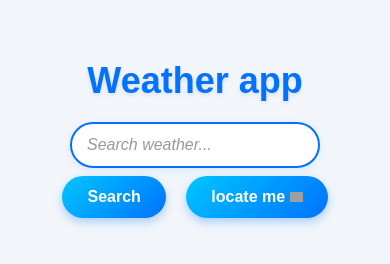
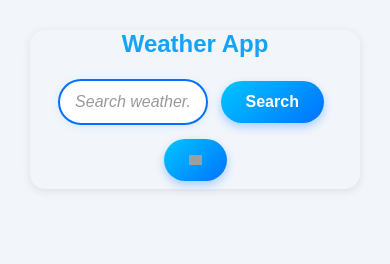
Before and after one commit to ManishGhimire101/weather-app, a plain HTML site: page index.html in a window 390 px wide. Drawn offline with Linux system fonts and the light colour scheme; no server answers; grey boxes are pictures that could not be loaded.

Commit message:
fixed bugs and updated effects

```diff
--- a/index.html
+++ b/index.html
@@ -7,14 +7,22 @@
     <link rel="stylesheet" href="style.css" />
   </head>
   <body>
-    <div class="center">
-      <h1>Weather app</h1>
-      <input type="text" id="input" placeholder="Search weather..." />
-      <button class="button" onclick="getInput()">Search</button>
-      <button class="button" onclick="getLocate()">locate me <img src="https://www.svgrepo.com/show/513213/location-pin.svg" width="13px"  alt="location"></button>
-    </div>
+    <header>
+      <nav>
+        <div class="nav-bar">
+          <h1 class="logo">Weather App</h1>
 
-    <div class="container">
+          <div class="search-area">
+            <input type="text" id="input" placeholder="Search weather..." />
+            <button class="button" onclick="getInput()">Search</button>
+            <button class="button" onclick="getLocate()"><img src="https://www.svgrepo.com/show/513213/location-pin.svg" width="13px"  alt="location"></button>
+          </div>
+        </div>
+      </nav>
+    </header>
+
+
+    <div class="container" id="main">
       <!-- LEFT -->
       <div class="forecast-card">
         <h3>7-Day Forecast</h3>
--- a/script.js
+++ b/script.js
@@ -169,4 +169,9 @@ function getData(element) {
   const lon = parseFloat(element.dataset.longitude);
 
   fetchWeather(lat, lon);
+
+  window.scrollTo({
+    top: 0,
+    behavior: 'smooth'
+  });
 }
--- a/style.css
+++ b/style.css
@@ -1,33 +1,62 @@
+/* Nav Bar */
+.nav-bar {
+  display: flex;
+  justify-content: space-around;
+  text-align: center;
+  border-radius: 15px;
+
+  align-items: center;
+
+  color: black;
+  box-shadow: 0 2px 8px rgba(40, 41, 43, 0.1);
+  margin-bottom: 10px;
+}
+.logo {
+  color: rgb(20, 163, 247);
+}
+@media (max-width: 768px) {
+  .nav-bar {
+    flex-direction: column;
+    gap: 15px;
+  }
+
+  #input {
+    width: 150px !important;
+    justify-content: center;
+  }
+  #input:focus {
+    width: 160px !important;
+  }
+}
 /* landing page */
+
 * {
   margin: 0;
   padding: 0;
   box-sizing: border-box;
   font-family: Arial, sans-serif;
 }
+html{
+  scroll-behavior: smooth;
+}
 ul {
   width: 350px;
 
   padding: 0;
-
 }
 ul:hover {
-
   transform: translateY(-2px);
   cursor: pointer;
-
 }
-.top{
+.top {
   border-top-left-radius: 10px;
   border-top-right-radius: 10px;
   box-shadow: 0 4px 10px rgba(0, 0, 0, 0.15);
-
 }
-.buttom{
+.buttom {
   border-bottom-left-radius: 10px;
   border-bottom-right-radius: 10px;
   box-shadow: 0 4px 10px rgba(0, 0, 0, 0.15);
-
 }
 
 .top h1,
@@ -50,7 +79,7 @@ p {
 
 /* Each post card */
 .cart .top {
-  background:  linear-gradient(300deg, #9ac7ff, #cfe6ff);
+  background: linear-gradient(300deg, #9ac7ff, #cfe6ff);
   color: white;
   padding: 20px;
   display: grid;
@@ -61,7 +90,6 @@ p {
 .cart ul li {
   list-style: none;
 }
-
 
 .center {
   text-align: center;
@@ -104,7 +132,7 @@ ul .icon {
 
 input#input:focus {
   border-color: #00c6ff;
-  box-shadow: 0 4px 12px rgba(0, 114, 255, 0.3);
+  box-shadow: 0 4px 15px rgba(0, 0, 0, 0.1);
   width: 300px;
 }
 
@@ -160,24 +188,33 @@ input#input::placeholder {
 }
 .search-btn {
   background-color: white;
-  border: none
+  border: none;
 }
-.search-btn:hover{
+.search-btn:hover {
   transform: translateY(-2px);
   cursor: pointer;
-
 }
-
 
 .search {
   padding-right: 20px;
-  ;
 }
 @media (max-width: 425px) {
   .cart {
     grid-template-columns: repeat(1, 1fr);
 
     place-items: center;
+  }
+  .nav-bar {
+    flex-direction: column;
+    gap: 15px;
+
+  }
+  .weather-icon img{
+    width: 80px;
+    height: 80px;
+  }
+  .temp {
+    font-size: 48px !important;
   }
   body {
     width: 100%;
@@ -314,7 +351,6 @@ body {
   }
 }
 @media (max-width: 600px) {
-
   .weather-icon {
     margin-top: 20px;
   }
```
